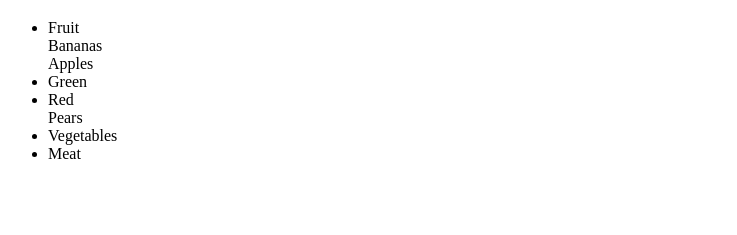
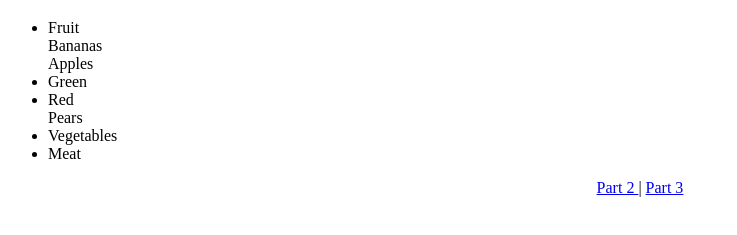
Before and after one commit to shah-dev67/Assignment-no-8, a plain HTML site: page assignment 8 part 2.htm in a window 1280 px wide. Shown: the part 231-466 px from the top of the page, without its empty margins (0-737 px from the left). Drawn offline with Linux system fonts and the light colour scheme.

Commit message:
Update assignment 8 part 2.htm

```diff
--- a/assignment 8 part 2.htm
+++ b/assignment 8 part 2.htm
@@ -26,6 +26,9 @@
        <li> Vegetables</li>
        <li> Meat</li>
       </ul>
-
+   <nav><center>
+        <a href="assignment 8 part 2.htm"> Part 2 </a>|
+        <a href="assignment 8 part 3.html"> Part 3</a>
+    </center></nav>
 </body>
 </html>
```
